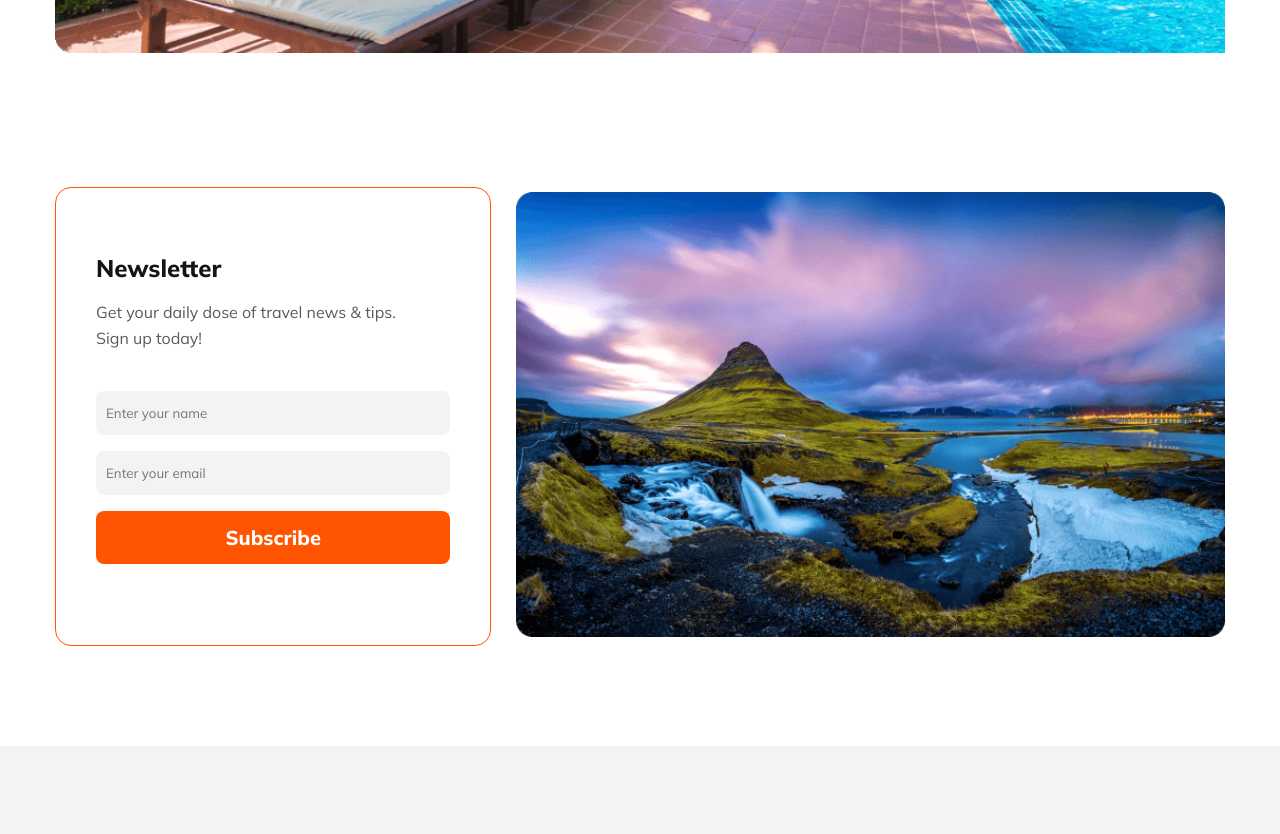
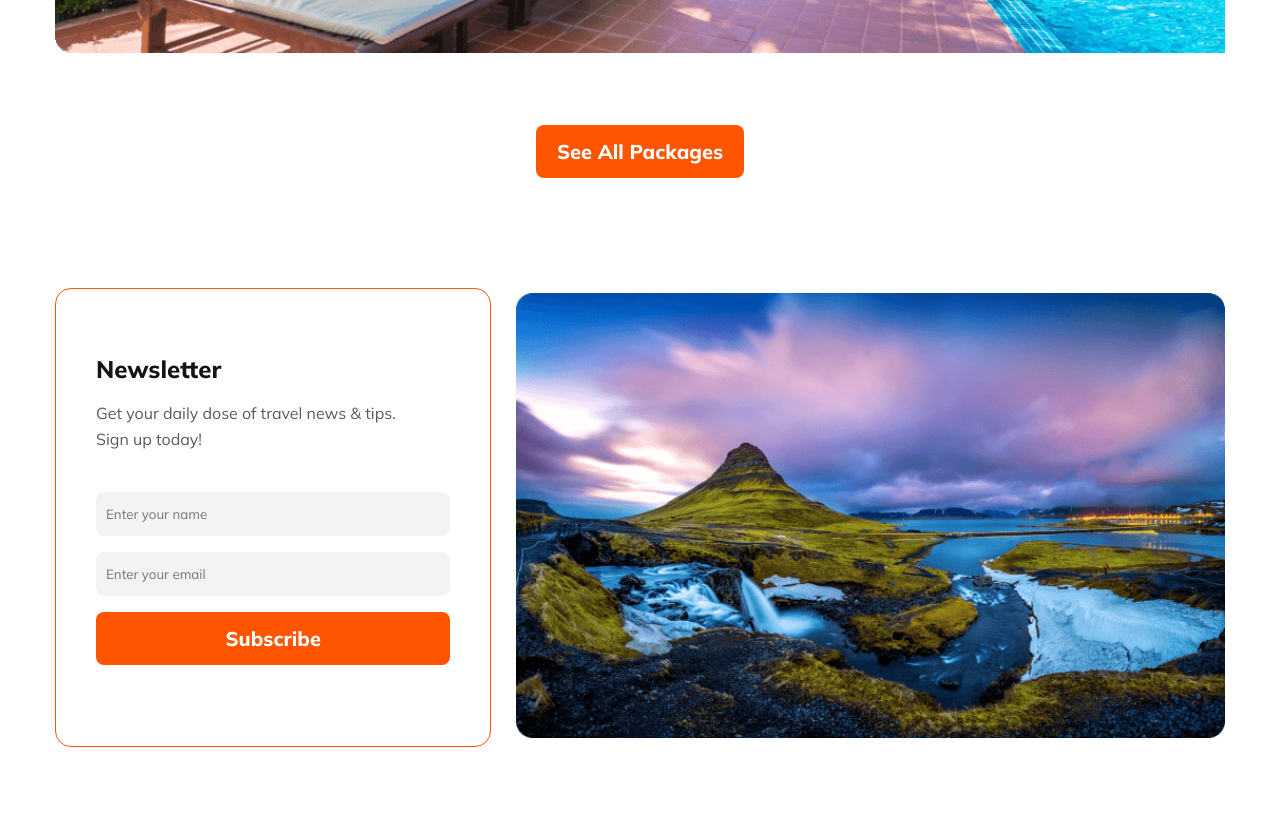
Before and after one commit to Armanhossain15/tourestify, a plain HTML site: page index.html in a window 1280 px wide. Shown: the part 6240-7074 px from the top of the page. Drawn offline with Linux system fonts and the light colour scheme.

Commit message:
added see all button

```diff
--- a/index.html
+++ b/index.html
@@ -311,6 +311,9 @@
                 <button>Book Now</button>
             </div>
         </div>
+        <div class="btn">
+            <button>See All Packages</button>
+        </div>
         </section>
         <!-- deals and discount end -->
         <!-- contact start -->
--- a/styles/style.css
+++ b/styles/style.css
@@ -342,9 +342,11 @@ select {
     background-size: cover;
     margin-bottom: 24px;
 }
-.deals2{
+
+.deals2 {
     justify-content: left;
 }
+
 .deals1-content {
     border-radius: 16px;
     border: 2px solid #FFF;
@@ -399,6 +401,21 @@ select {
     font-size: 20px;
     font-weight: 800;
     border: none;
+}
+
+.btn {
+    text-align: center;
+}
+
+.btn button {
+    padding: 14px 21px;
+    border-radius: 8px;
+    background: #FF5400;
+    color: #FFF;
+    font-size: 20px;
+    font-weight: 800;
+    border: none;
+    margin-top: 48px;
 }
 
 /* deals and discount end */
```
